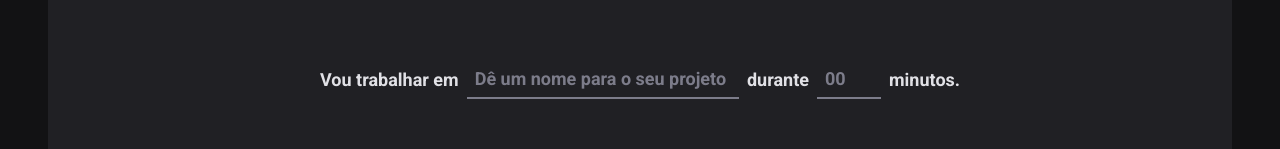
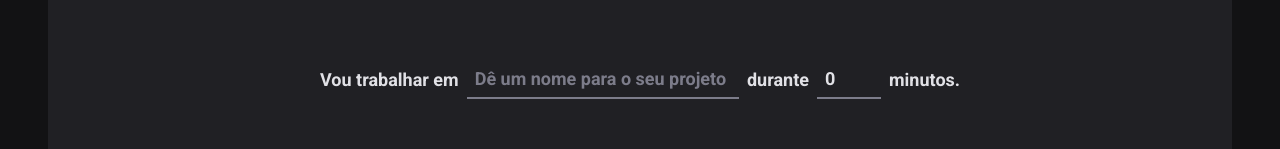
Before and after one commit to gabrielborel/ignite-timer, a React (Vite) app: page / in a window 1280 px wide. Shown: the part 165-314 px from the top of the page. Built offline with nearby package versions, Linux system fonts and the light colour scheme.

Commit message:
Added reset action to the form when submit

```diff
--- a/src/pages/Home/index.tsx
+++ b/src/pages/Home/index.tsx
@@ -10,16 +10,22 @@ import {
   TaskInput,
 } from './styles';
 
-type FormValues = {
+interface NewCycleFormValues {
   task: string;
   minutesAmount: number;
-};
+}
 
 export function Home() {
-  const { register, handleSubmit, watch } = useForm<FormValues>();
+  const { register, handleSubmit, watch, reset } = useForm<NewCycleFormValues>({
+    defaultValues: {
+      task: '',
+      minutesAmount: 0,
+    },
+  });
 
-  const handleCreateNewCycle = (data: FormValues) => {
+  const handleCreateNewCycle = (data: NewCycleFormValues) => {
     console.log(data);
+    reset();
   };
 
   const task = watch('task');
```
